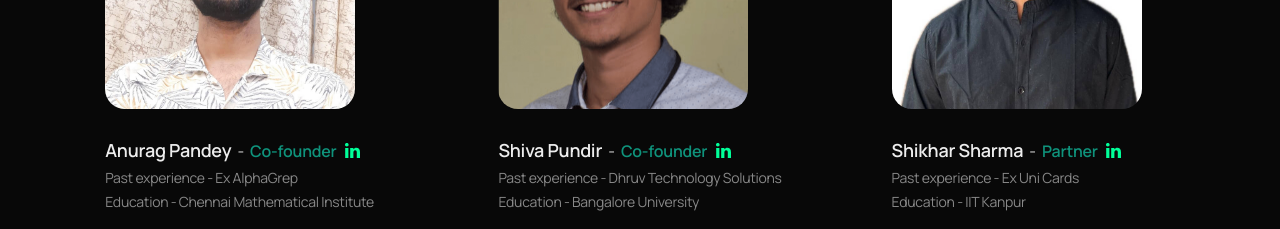
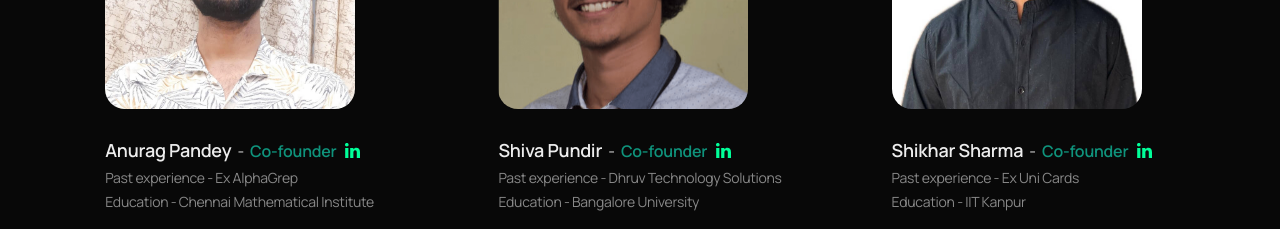
Before and after one commit to Incerto-Technologies/website, a Next.js app: page /about in a window 1280 px wide. Shown: the part 1340-1569 px from the top of the page. Built offline with nearby package versions, Linux system fonts and the light colour scheme.

Commit message:
changed shikar position

```diff
--- a/src/data/teamMembers.ts
+++ b/src/data/teamMembers.ts
@@ -21,7 +21,7 @@ export const teamMembers = [
   },
   {
     name: "Shikhar Sharma",
-    position: "Partner",
+    position: "Co-founder",
     experience: "Ex Uni Cards",
     education: "IIT Kanpur",
     description:
```
